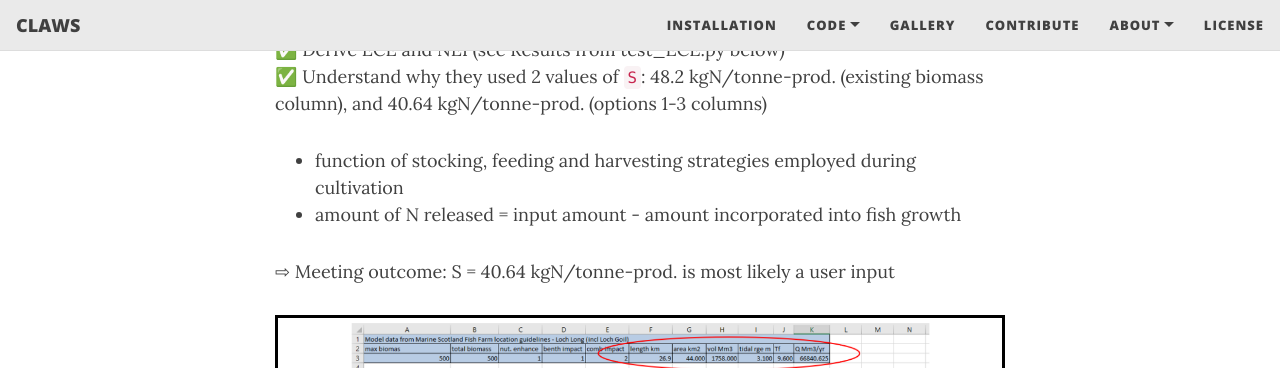
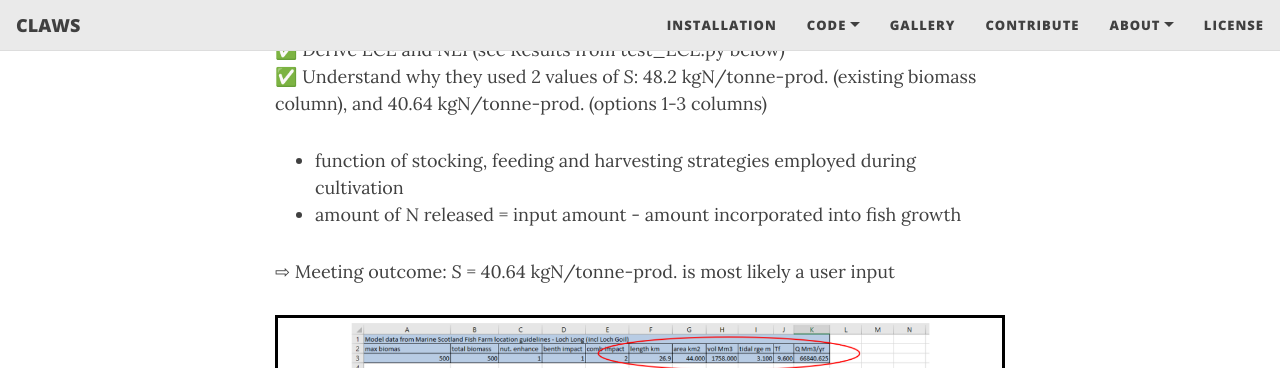
Before and after one commit to claws-scot/claws-scot.github.io, a Jekyll site: the page built from meetings/meeting-220613-N.md, in a window 1280 px wide and 900 px high, scrolled down 607 px. Shown: the top 368 px of the window. Built offline with Jekyll 4.4.1, drawn with Linux system fonts in a browser that asks for light colours; nearby versions of some CDN libraries.

Commit message:
Editing web pages

```diff
--- a/meetings/meeting-220613-N.md
+++ b/meetings/meeting-220613-N.md
@@ -17,11 +17,11 @@ nav-short: true
 &#9989; Add Loch's area, _A_, volume, _V_, and tidal range, _R_, to `Loch` (Edwards & Sharples)
 &#9989; Estimate flushing rate and flushing time, _Tf_
 &#9989; Derive ECE and NEI (see Results from test_ECE.py below)
-&#9989; Understand why they used 2 values of `S`: 48.2 kgN/tonne-prod. (existing biomass column), and 40.64 kgN/tonne-prod. (options 1-3 columns)
+&#9989; Understand why they used 2 values of _S_: 48.2 kgN/tonne-prod. (existing biomass column), and 40.64 kgN/tonne-prod. (options 1-3 columns)
   - function of stocking, feeding and harvesting strategies employed during cultivation
   - amount of N released = input amount - amount incorporated into fish growth
 
-&#8680; Meeting outcome: S = 40.64 kgN/tonne-prod. is most likely a user input
+&#8680; Meeting outcome: _S_ = 40.64 kgN/tonne-prod. is most likely a user input
 
 <p align="center" style="border-style:solid; border:2; border-color:black">
   <img src="/docs/meeting/excel-approx-formulas.png" style="height:300px">
```
Also changed, not shown: umls.md (+0 -1 lines).
